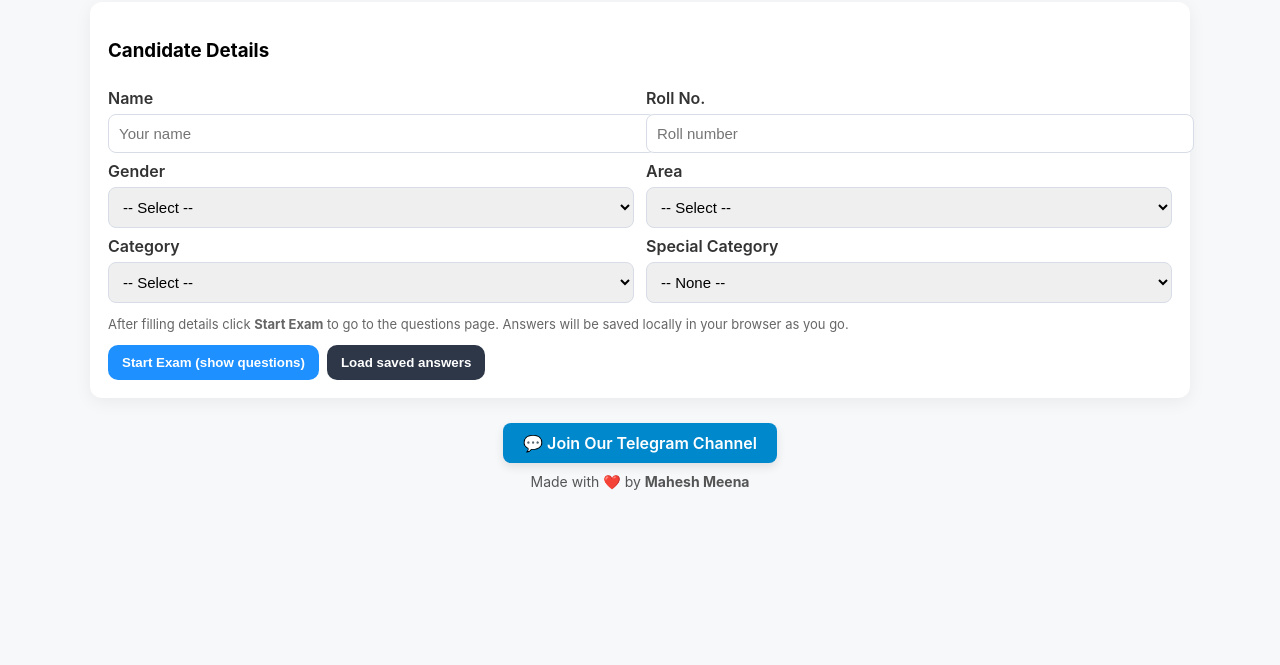
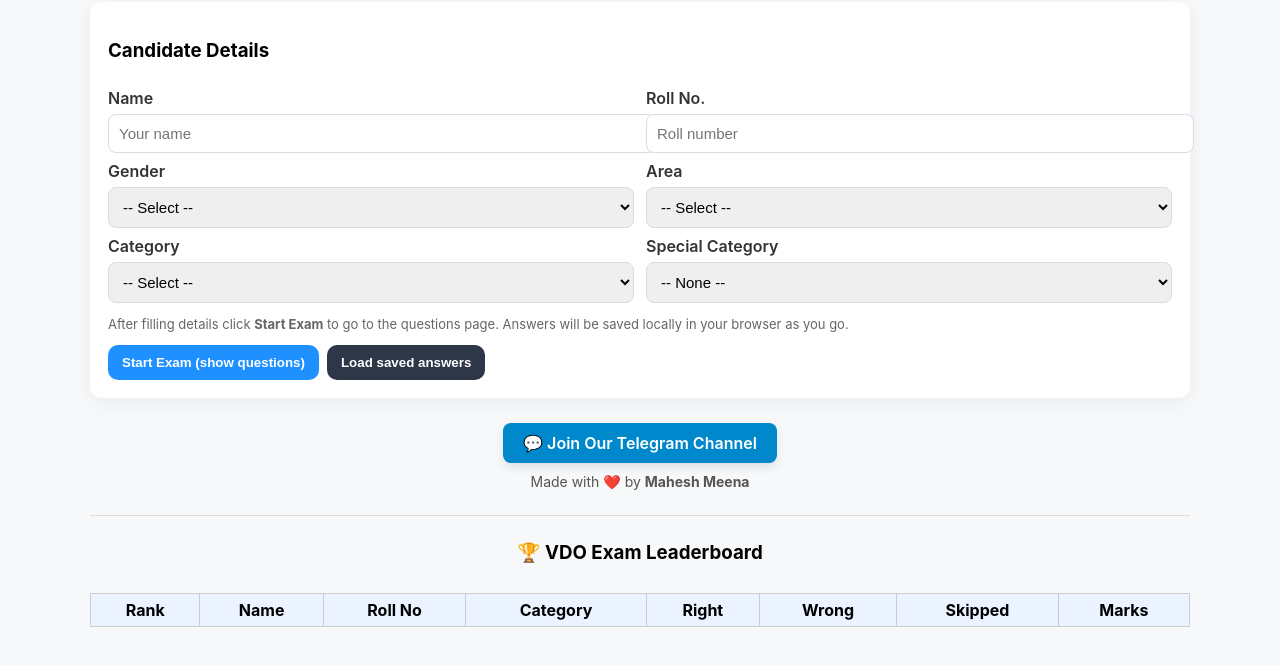
Before and after one commit to AnswerKeyWali/vdo-score-checker, a plain HTML site: page index.html in a window 1280 px wide. Shown: the part 109-774 px from the top of the page. Drawn offline with Linux system fonts and the light colour scheme.

Commit message:
Update index.html

```diff
--- a/index.html
+++ b/index.html
@@ -82,6 +82,27 @@
   <div style="text-align:center;margin-top:10px;font-size:14px;color:#555;">
     Made with ❤️ by <strong>Mahesh Meena</strong>
   </div>
+
+    <hr style="margin:25px 0;border:none;border-top:1px solid #ddd;">
+  <h3 style="text-align:center;">🏆 VDO Exam Leaderboard</h3>
+  <div id="leaderboard" style="overflow-x:auto;">
+    <table id="scoreTable" style="width:100%;border-collapse:collapse;margin-top:10px;">
+      <thead style="background:#eaf3ff;">
+        <tr>
+          <th style="border:1px solid #ccc;padding:6px;">Rank</th>
+          <th style="border:1px solid #ccc;padding:6px;">Name</th>
+          <th style="border:1px solid #ccc;padding:6px;">Roll No</th>
+          <th style="border:1px solid #ccc;padding:6px;">Category</th>
+          <th style="border:1px solid #ccc;padding:6px;">Right</th>
+          <th style="border:1px solid #ccc;padding:6px;">Wrong</th>
+          <th style="border:1px solid #ccc;padding:6px;">Skipped</th>
+          <th style="border:1px solid #ccc;padding:6px;">Marks</th>
+        </tr>
+      </thead>
+      <tbody id="scoreBody"></tbody>
+    </table>
+  </div>
+
 
   <!-- PAGE 2: Questions -->
   <div id="page2" class="card" style="display:none">
```
